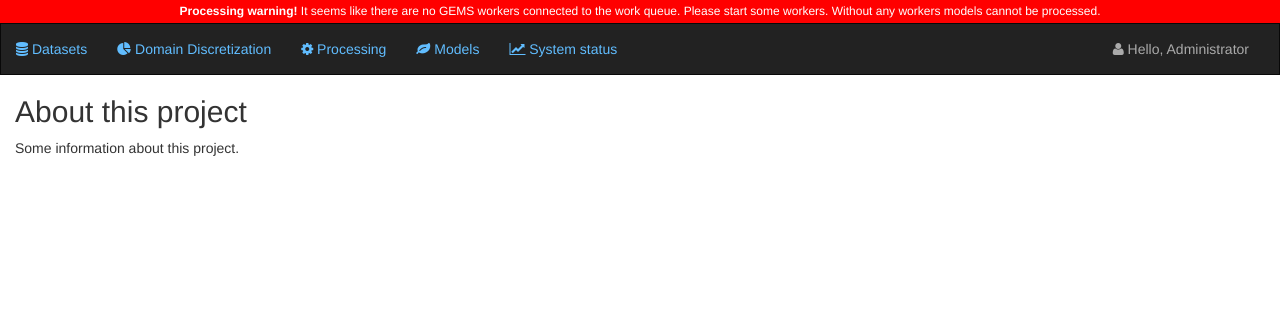
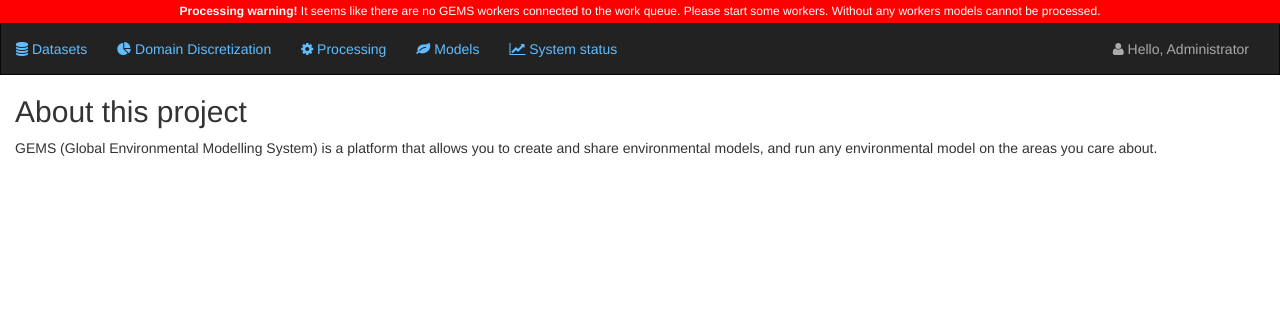
Before and after one commit to pcraster/gems, a Python web app: template webapp/templates/site/about.html in a window 1280 px wide. Shown: the top 335 px of the page. Run offline with Jinja, Linux system fonts and the light colour scheme; the template is opened without the code that fills it, so the values that code supplies are empty; some libraries are stand-ins or nearby versions.

Commit message:
Added GEMS logo and GEMS title to site for more consistent identity. bugfix in area selection module.

```diff
--- a/webapp/templates/base.html
+++ b/webapp/templates/base.html
@@ -4,7 +4,7 @@
     <meta http-equiv="X-UA-Compatible" content="IE=edge">
     <meta name="viewport" content="width=device-width, initial-scale=1">
 	<head>
-		<title>Digital Earth</title>
+		<title>GEMS: Global Environmental Modelling System</title>
 		<link href="/static/lib/bootstrap/bootstrap.min.css" rel="stylesheet">
 		<link href="/static/lib/fontawesome/font-awesome.min.css" rel="stylesheet">
 		<link href="/static/lib/gem/gems.css" rel="stylesheet">
--- a/webapp/templates/header.html
+++ b/webapp/templates/header.html
@@ -5,6 +5,8 @@
         <!--<li><a href="/" style="padding:0;padding-left:15px;padding-top:10px;padding-bottom:10px;padding-right:15px;"><img src="/static/gfx/gems-logo-cube.png" style="border:0;height:30px;"></a></li>-->
         {% if request.path != '/' and request.path != '/user/login' %}
           <li><a href="/"><i class="fa fa-arrow-left"></i> Home</a></li>
+		 {% else %}
+		  <li><a href="/" style="padding:0;padding-left:15px;padding-top:10px;padding-bottom:10px;padding-right:15px;"><img src="/static/gfx/gems-logo-cube.png" style="border:0;height:30px;"></a></li>
         {% endif %}
       </ul>
       <!--
--- a/webapp/templates/site/about.html
+++ b/webapp/templates/site/about.html
@@ -5,7 +5,9 @@
 	<h2>About this project</h2>
 
 	<p>
-	Some information about this project.
+	GEMS (Global Environmental Modelling System) is a platform that allows you to
+	create and share environmental models, and run any environmental model
+	on the areas you care about.
 	</p>
 
 {% endblock %}
```
Also changed, not shown: webapp/api/views.py (+4 -4 lines), webapp/static/lib/gem/modeller.js.
